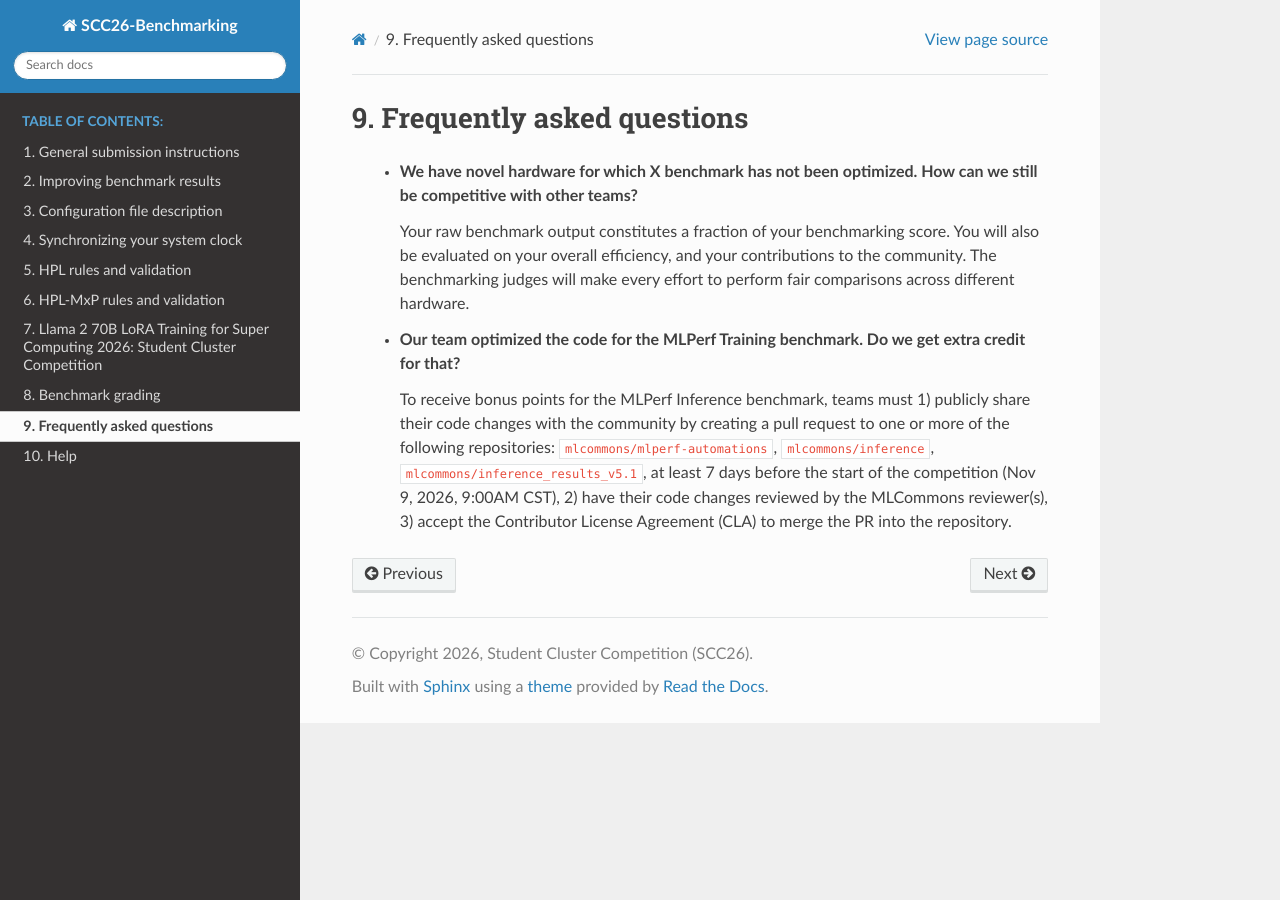
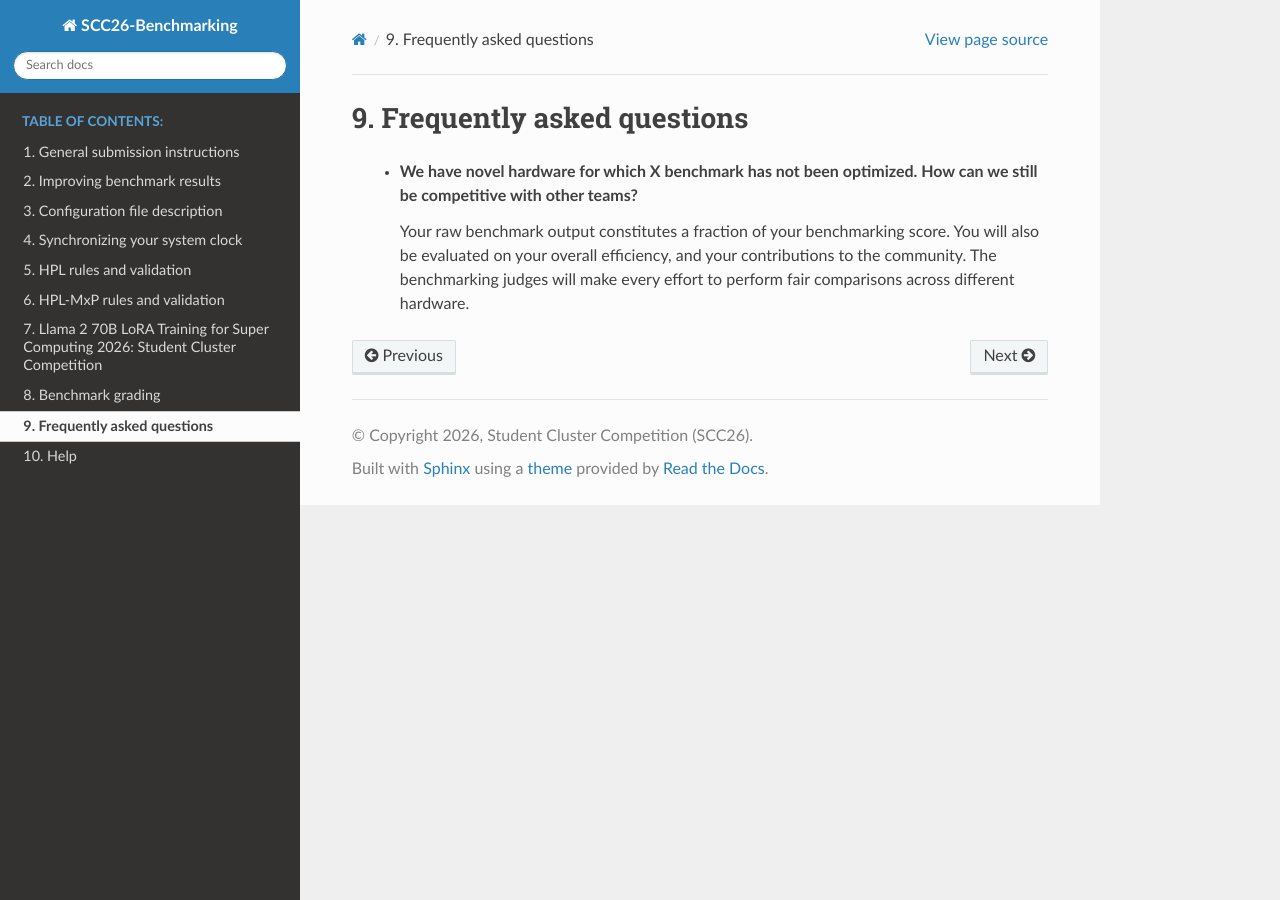
Before and after one commit to rderue/scc26-benchmarking, a Sphinx documentation site: the page built from source/benchmarks/faq.rst, in a window 1280 px wide. Built offline with Sphinx 7.4.7 and the Read the Docs theme 3.1.0, drawn with Linux system fonts in a browser that asks for light colours.

Commit message:
Remove old FAQ question.

```diff
--- a/source/benchmarks/faq.rst
+++ b/source/benchmarks/faq.rst
@@ -4,7 +4,3 @@ Frequently asked questions
   - **We have novel hardware for which X benchmark has not been optimized. How can we still be competitive with other teams?**
 
     Your raw benchmark output constitutes a fraction of your benchmarking score. You will also be evaluated on your overall efficiency, and your contributions to the community. The benchmarking judges will make every effort to perform fair comparisons across different hardware.
-
-  - **Our team optimized the code for the MLPerf Training benchmark. Do we get extra credit for that?**
-
-    To receive bonus points for the MLPerf Inference benchmark, teams must 1) publicly share their code changes with the community by creating a pull request to one or more of the following repositories: ``mlcommons/mlperf-automations``, ``mlcommons/inference``, ``mlcommons/inference_results_v5.1``, at least 7 days before the start of the competition (Nov 9, 2026, 9:00AM CST), 2) have their code changes reviewed by the MLCommons reviewer(s), 3) accept the Contributor License Agreement (CLA) to merge the PR into the repository.
```
